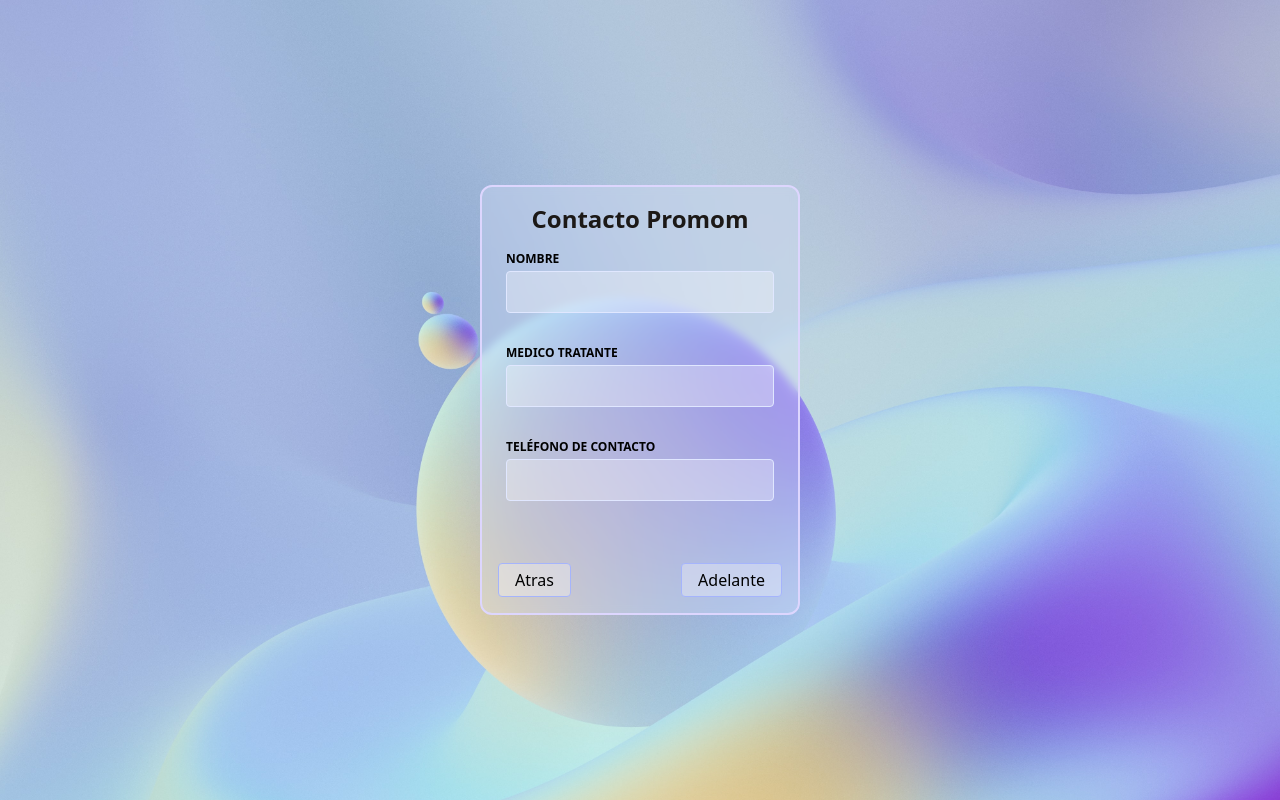
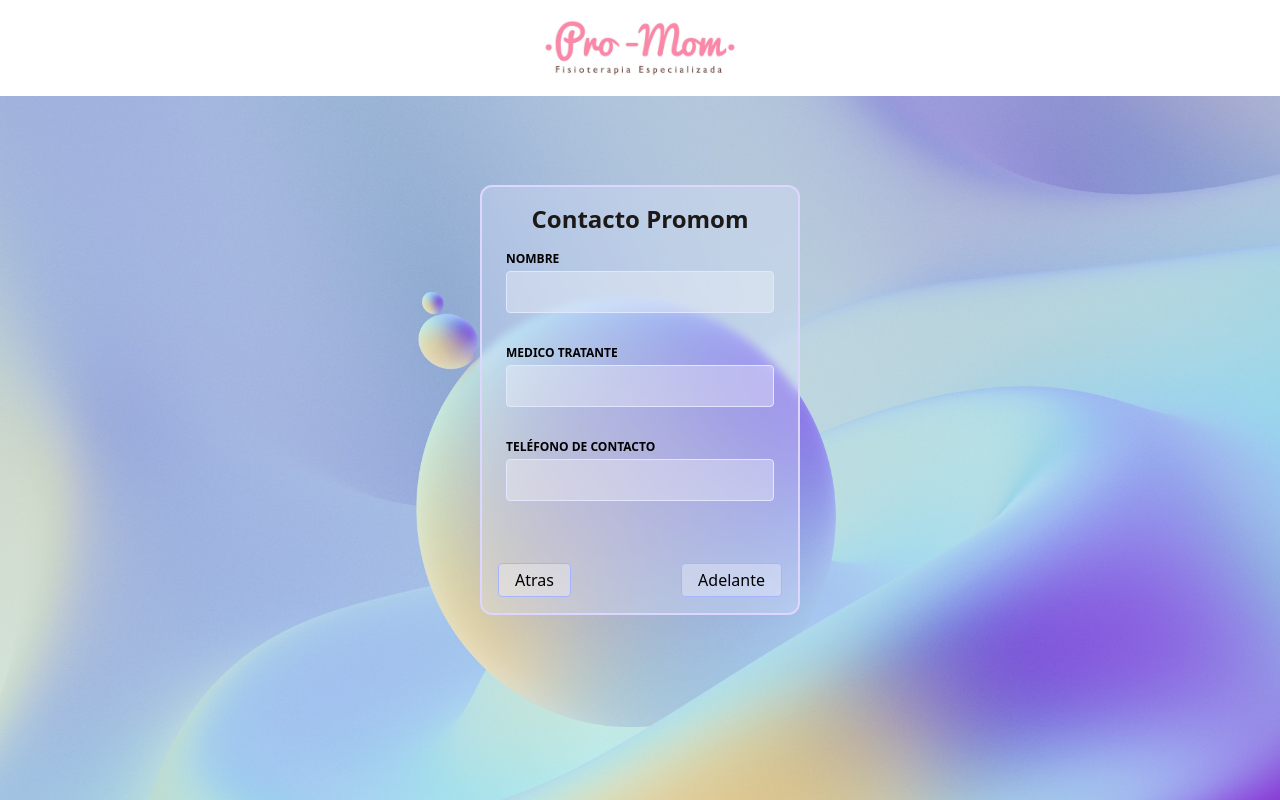
Before and after one commit to FlattWorld/promom, a React (Vite) app: page / in a window 1280 px wide. Built offline with nearby package versions, Linux system fonts and the light colour scheme.

Commit message:
feat: add logo

```diff
--- a/src/App.tsx
+++ b/src/App.tsx
@@ -1,11 +1,18 @@
 import { useState } from "react"
 import FormOverlay from "./Components/FormOverlay"
 import bgImage from '/src/assets/images/bg.jpg'
+import logo from '/src/assets/images/logo.jfif'
 
 function App() {
   const [isFormOpen, isFormOpenSet] = useState(true)
   return (
-    <div className="App h-[100vh] w-full" style={{backgroundImage: `url(${bgImage})`, backgroundSize: 'cover'}}>
+    <div className="h-[100vh] w-full" style={{backgroundImage: `url(${bgImage})`, backgroundSize: 'cover'}}>
+      <header className="w-full flex justify-center bg-white p-2">
+      <div className="flex w-full max-w-3xl justify-center">
+        <img src={logo} alt="logo" className="h-20" />
+      </div>
+
+      </header>
       {/* <button onClick={() => isFormOpenSet(!isFormOpen)} className="border p-2">Toggle</button> */}
       {isFormOpen && <FormOverlay onClose={() => isFormOpenSet(false)} ></FormOverlay>}
     </div>
```
Also changed, not shown: src/assets/images/logo.jfif (added).
